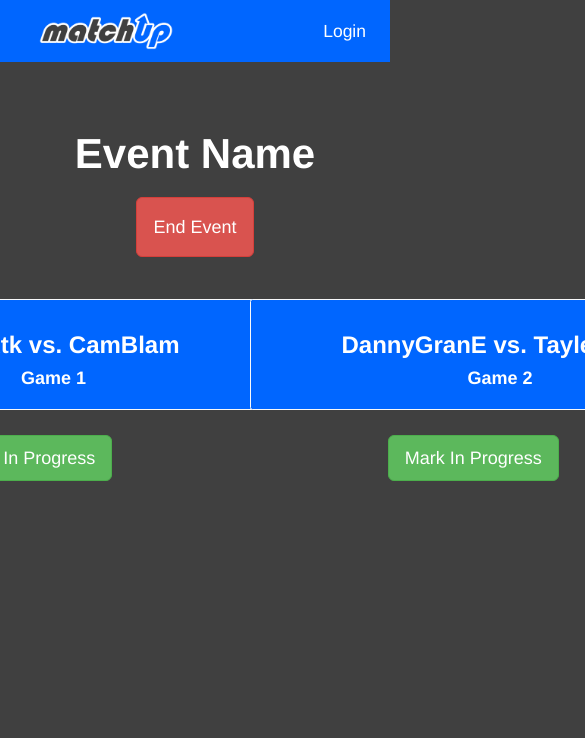
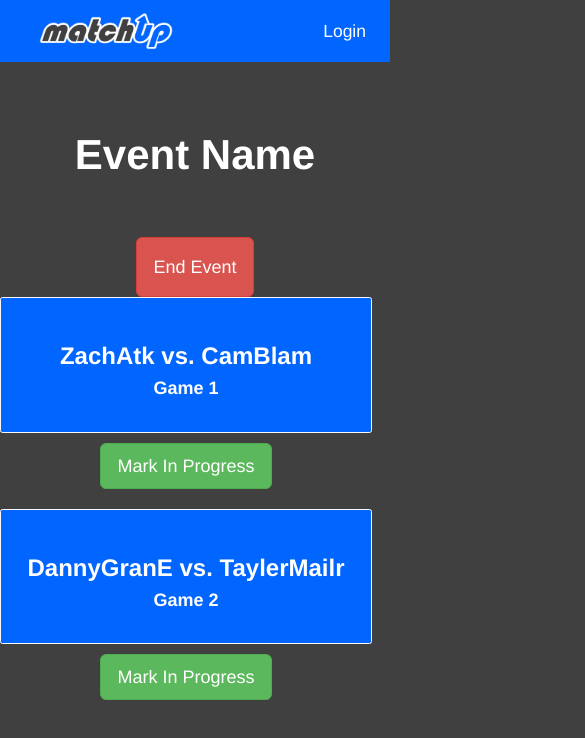
Before and after one commit to C-Dahr/matchup, a Vue app in the folder client/: page /matchQueue in a window 390 px wide. Shown: the top 738 px of the page, 585 px wide, since content can reach past the window. Built offline with nearby package versions, Linux system fonts and the light colour scheme.

Commit message:
Moved the end event button to be to the right of the event name and fixed the card display on mobile

```diff
--- a/client/src/views/MatchQueue.vue
+++ b/client/src/views/MatchQueue.vue
@@ -2,20 +2,27 @@
   <div class="match-queue">
     <b-container>
       <b-row align-h="between">
-        <div class="form-title">
-          <p>Event Name</p>
-          <input class="btn btn-danger btn-lg" type="submit"
-                          value="End Event"/>
-        </div>
+        <b-col sm="2">
+        </b-col>
+        <b-col sm="8">
+          <div class="form-title">
+            <p>Event Name</p>
+          </div>
+        </b-col>
+        <b-col sm="2">
+          <input class="btn btn-danger btn-lg" type="submit" value="End Event"/>
+        </b-col>
       </b-row>
     </b-container>
-    <b-container class="card-deck">
+    <b-container>
         <div v-for="matchData in matchData" class="match" v-bind:key="matchData">
-          <b-row align-h="center" class="card border-light">
+          <b-row align-h="center">
+            <b-card border-variant="light">
               <div class="card-body">
                   <h3 class="card-title">{{ matchData.player1}} vs. {{matchData.player2}}</h3>
                   <h4 class="card-title">{{ matchData.game}}</h4>
               </div>
+            </b-card>
           </b-row>
           <b-row align-h="center">
               <input class="btn btn-success btn-lg in-progress-submit" type="submit"
```
